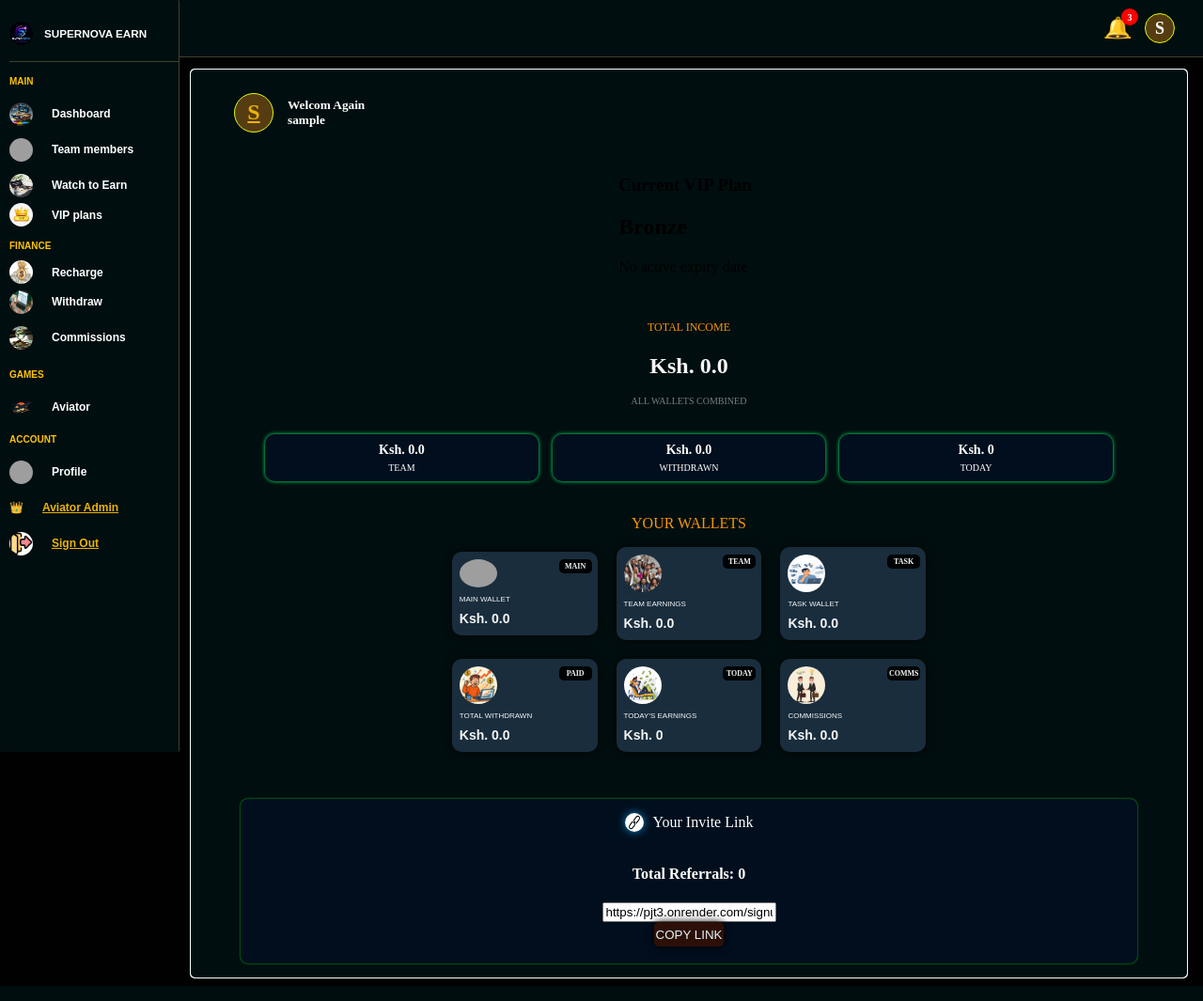
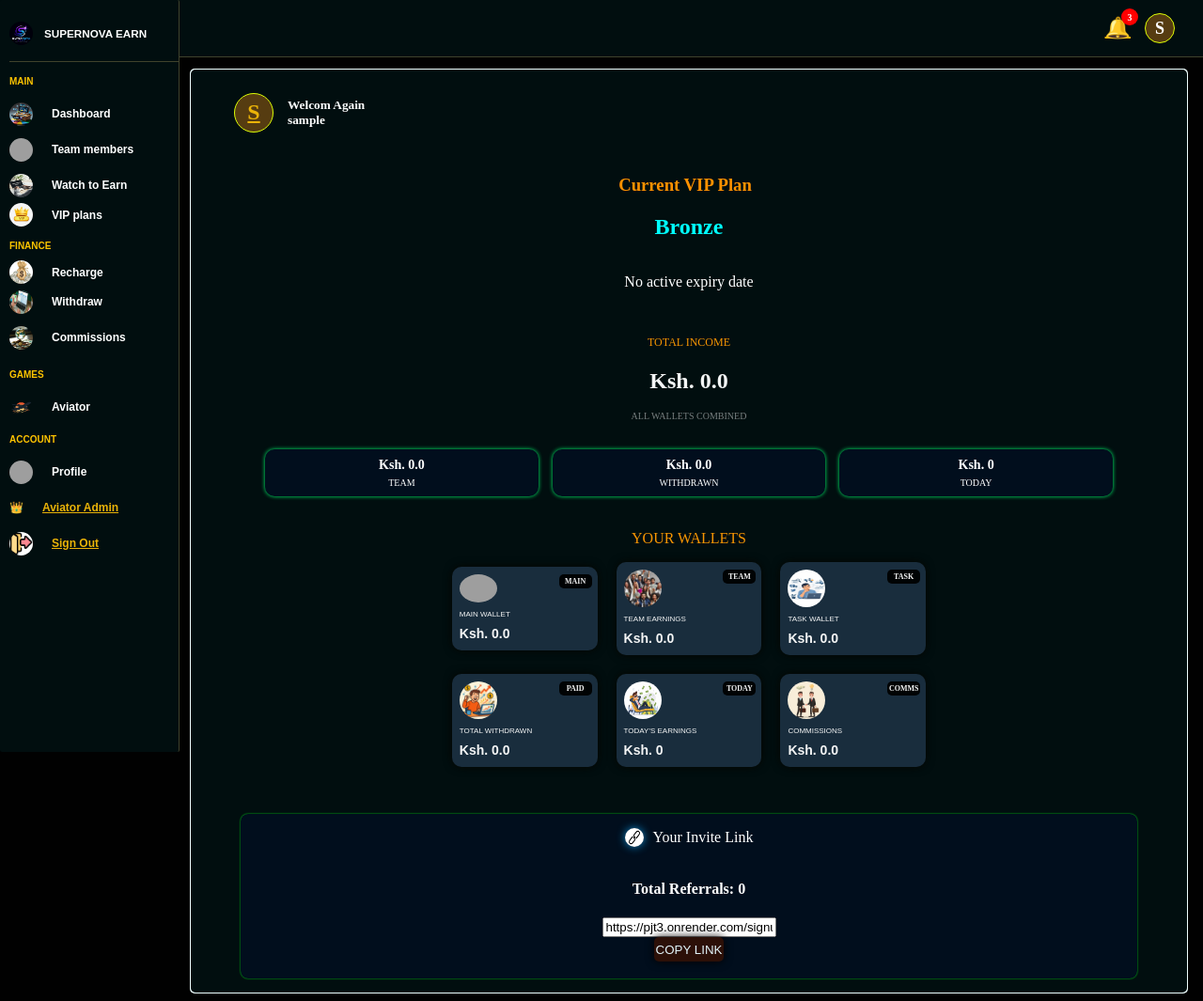
Before and after one commit to Pedrollaverrissie/Pjt3, a Flask app: page /dashboard in a window 1280 px wide. Shown: the whole page at 94% size. Run offline with Flask 3, Linux system fonts and the light colour scheme; the visitor is signed in with stand-in values (Sample User, id 1); data comes from the database, SQL or seed files in the repository; data that the repository does not hold is empty; grey boxes are pictures that could not be loaded.

Commit message:
Update project with latest UI improvements

```diff
--- a/static/style.css
+++ b/static/style.css
@@ -966,6 +966,17 @@ h3{
     border-radius: 5px;
 
 }
+.vip-status-card{
+
+    display: flex;
+    flex-direction: column;
+    justify-content: center;
+    align-items: center;
+    color: white;
+
+
+}
+
 .income .bottom-div{
     display: flex;
     flex-direction: column;
--- a/templates/dashboard.html
+++ b/templates/dashboard.html
@@ -9,7 +9,9 @@
     <title>Page1</title>
        <link rel="stylesheet" href="{{ url_for('static', filename='style.css') }}">
     <script src="{{ url_for('static', filename='script.js') }}" defer></script>
+     <style>
 
+     </style>
 </head>
 
 <body class="index">
@@ -147,9 +149,9 @@
             </div>
 
           <div class="vip-status-card">
-                <h3>Current VIP Plan</h3>
+                <h3 style="color:rgb(255, 145, 0);">Current VIP Plan</h3>
 
-                <h2>{{ vip_level }}</h2>
+                <h2 style="color: aqua;">{{ vip_level }}</h2>
 
                 {% if vip_expires_at %}
                     <p>Expires on {{ vip_expires_at.strftime("%d %B %Y") }}</p>
```
